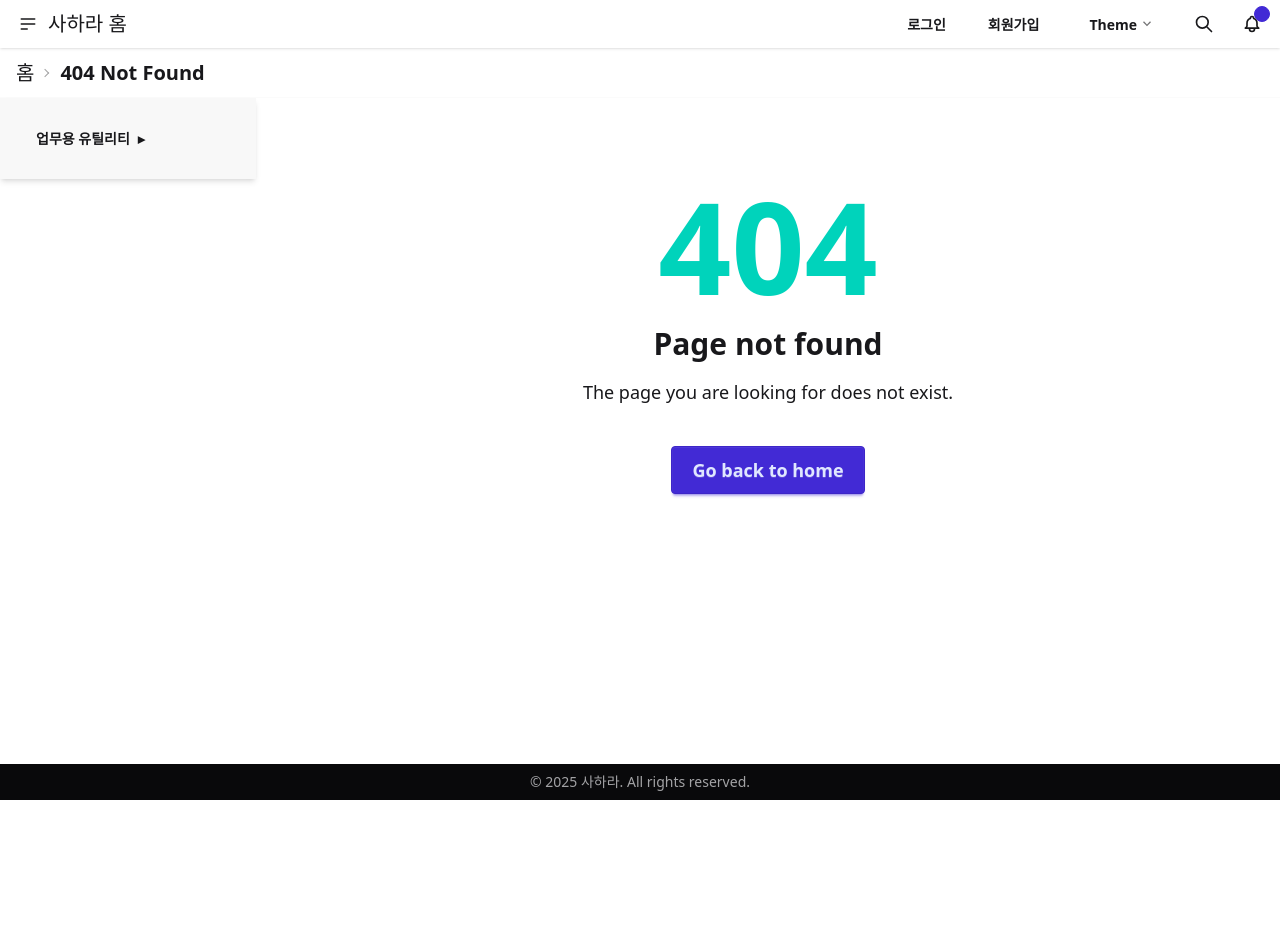
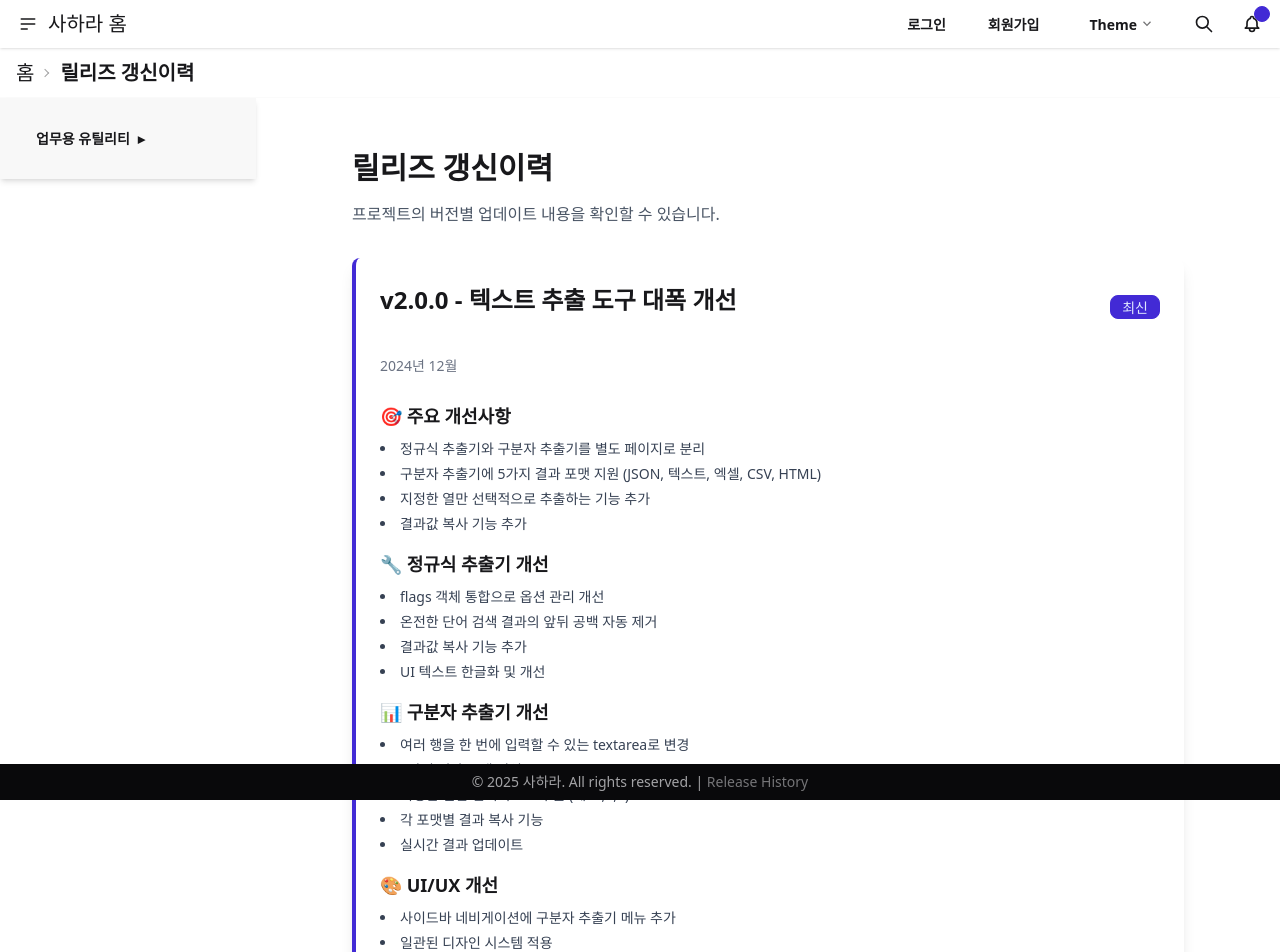
Before and after one commit to mrjung72/my-vite-vue3-sass-tailwind-app, a Vue app: page /release-history in a window 1280 px wide. Before the commit this address had no page. Shown: the top 952 px of the page. Before the commit the page ends 800 px from the top, so only its background shows below. Built offline with nearby package versions, Linux system fonts and the light colour scheme.

Commit message:
릴리즈 갱신이력 화면 추가

```diff
--- a/src/components/TheFooter.vue
+++ b/src/components/TheFooter.vue
@@ -1,11 +1,20 @@
 <script setup>
+import { useRouter } from 'vue-router'
 
+const router = useRouter()
+
+const goToReleaseHistory = () => {
+  router.push('/release-history')
+}
 </script>
 
 <template>
   <footer class="bg-neutral text-neutral-content px-6 py-2 w-full fixed bottom-0 left-0 flex justify-center">
     <div class="max-w-md w-full text-center text-sm">
-      <p class="opacity-70">© 2025 사하라. All rights reserved.</p>
+      <p class="opacity-70">
+        © 2025 사하라. All rights reserved. |
+        <a @click="goToReleaseHistory" class="link link-hover opacity-70 cursor-pointer">Release History</a>
+      </p>
     </div>
   </footer>
 </template>
--- a/src/router/routes.js
+++ b/src/router/routes.js
@@ -130,4 +130,10 @@ export default [
 		component: () => import('@/views/SeparatorView.vue'),
 		meta: { title: '구분자 추출기' },
 	},
+	{
+		path: '/release-history',
+		name: 'release-history',
+		component: () => import('@/views/ReleaseHistoryView.vue'),
+		meta: { title: '릴리즈 갱신이력' },
+	},
 ];
--- /dev/null
+++ b/src/views/ReleaseHistoryView.vue
@@ -0,0 +1,170 @@
+<template>
+  <div class="max-w-4xl mx-auto p-8">
+    <div class="mb-8">
+      <h1 class="text-3xl font-bold mb-4">릴리즈 갱신이력</h1>
+      <p class="text-gray-600">프로젝트의 버전별 업데이트 내용을 확인할 수 있습니다.</p>
+    </div>
+
+    <div class="space-y-8">
+      <!-- 최신 버전 -->
+      <div class="card bg-base-100 shadow-lg border-l-4 border-primary">
+        <div class="card-body">
+          <div class="flex items-center justify-between mb-4">
+            <h2 class="card-title text-2xl">v2.0.0 - 텍스트 추출 도구 대폭 개선</h2>
+            <div class="badge badge-primary">최신</div>
+          </div>
+          <div class="text-sm text-gray-500 mb-4">2024년 12월</div>
+
+          <div class="space-y-4">
+            <div>
+              <h3 class="font-semibold text-lg mb-2">🎯 주요 개선사항</h3>
+              <ul class="list-disc list-inside space-y-1 text-gray-700">
+                <li>정규식 추출기와 구분자 추출기를 별도 페이지로 분리</li>
+                <li>구분자 추출기에 5가지 결과 포맷 지원 (JSON, 텍스트, 엑셀, CSV, HTML)</li>
+                <li>지정한 열만 선택적으로 추출하는 기능 추가</li>
+                <li>결과값 복사 기능 추가</li>
+              </ul>
+            </div>
+
+            <div>
+              <h3 class="font-semibold text-lg mb-2">🔧 정규식 추출기 개선</h3>
+              <ul class="list-disc list-inside space-y-1 text-gray-700">
+                <li>flags 객체 통합으로 옵션 관리 개선</li>
+                <li>온전한 단어 검색 결과의 앞뒤 공백 자동 제거</li>
+                <li>결과값 복사 기능 추가</li>
+                <li>UI 텍스트 한글화 및 개선</li>
+              </ul>
+            </div>
+
+            <div>
+              <h3 class="font-semibold text-lg mb-2">📊 구분자 추출기 개선</h3>
+              <ul class="list-disc list-inside space-y-1 text-gray-700">
+                <li>여러 행을 한 번에 입력할 수 있는 textarea로 변경</li>
+                <li>5가지 결과 포맷 지원</li>
+                <li>지정한 열만 선택적으로 추출 (예: 1,3,5)</li>
+                <li>각 포맷별 결과 복사 기능</li>
+                <li>실시간 결과 업데이트</li>
+              </ul>
+            </div>
+
+            <div>
+              <h3 class="font-semibold text-lg mb-2">🎨 UI/UX 개선</h3>
+              <ul class="list-disc list-inside space-y-1 text-gray-700">
+                <li>사이드바 네비게이션에 구분자 추출기 메뉴 추가</li>
+                <li>일관된 디자인 시스템 적용</li>
+                <li>사용자 친화적인 인터페이스 개선</li>
+              </ul>
+            </div>
+          </div>
+        </div>
+      </div>
+
+      <!-- 이전 버전들 -->
+      <div class="card bg-base-100 shadow-lg border-l-4 border-secondary">
+        <div class="card-body">
+          <div class="flex items-center justify-between mb-4">
+            <h2 class="card-title text-2xl">v1.5.0 - 텍스트 추출 기능 추가</h2>
+            <div class="badge badge-secondary">이전</div>
+          </div>
+          <div class="text-sm text-gray-500 mb-4">2024년 11월</div>
+
+          <div class="space-y-4">
+            <div>
+              <h3 class="font-semibold text-lg mb-2">🆕 새로운 기능</h3>
+              <ul class="list-disc list-inside space-y-1 text-gray-700">
+                <li>정규식 기반 텍스트 추출기 추가</li>
+                <li>@단어 추출기 추가</li>
+                <li>테이블명 추출기 추가</li>
+                <li>구분자 기반 텍스트 분리 기능 추가</li>
+              </ul>
+            </div>
+
+            <div>
+              <h3 class="font-semibold text-lg mb-2">🔧 기본 기능</h3>
+              <ul class="list-disc list-inside space-y-1 text-gray-700">
+                <li>프리셋 패턴 지원 (이메일, URL, 전화번호, IP 등)</li>
+                <li>정규식 플래그 옵션 (전체 적용, 대소문자 무시, 여러 줄 매치)</li>
+                <li>중복 제거 기능</li>
+                <li>온전한 단어 검색 옵션</li>
+              </ul>
+            </div>
+          </div>
+        </div>
+      </div>
+
+      <div class="card bg-base-100 shadow-lg border-l-4 border-accent">
+        <div class="card-body">
+          <div class="flex items-center justify-between mb-4">
+            <h2 class="card-title text-2xl">v1.0.0 - 초기 릴리즈</h2>
+            <div class="badge badge-accent">초기</div>
+          </div>
+          <div class="text-sm text-gray-500 mb-4">2024년 10월</div>
+
+          <div class="space-y-4">
+            <div>
+              <h3 class="font-semibold text-lg mb-2">🚀 기본 시스템</h3>
+              <ul class="list-disc list-inside space-y-1 text-gray-700">
+                <li>Vue 3 + Vite 기반 프론트엔드</li>
+                <li>Node.js + Express 백엔드</li>
+                <li>MariaDB 데이터베이스 연동</li>
+                <li>Tailwind CSS + DaisyUI UI 프레임워크</li>
+              </ul>
+            </div>
+
+            <div>
+              <h3 class="font-semibold text-lg mb-2">👥 사용자 관리</h3>
+              <ul class="list-disc list-inside space-y-1 text-gray-700">
+                <li>회원가입 및 로그인 시스템</li>
+                <li>회원 정보 관리</li>
+                <li>CSV 파일을 통한 회원 정보 일괄 등록</li>
+                <li>관리자 권한 시스템</li>
+              </ul>
+            </div>
+
+            <div>
+              <h3 class="font-semibold text-lg mb-2">🖥️ 서버 관리</h3>
+              <ul class="list-disc list-inside space-y-1 text-gray-700">
+                <li>서버 정보 등록 및 관리</li>
+                <li>데이터베이스 정보 관리</li>
+                <li>CSV 파일을 통한 서버 정보 일괄 등록</li>
+                <li>서버 연결 테스트 기능</li>
+              </ul>
+            </div>
+
+            <div>
+              <h3 class="font-semibold text-lg mb-2">💬 게시판</h3>
+              <ul class="list-disc list-inside space-y-1 text-gray-700">
+                <li>게시글 작성, 수정, 삭제</li>
+                <li>댓글 시스템</li>
+                <li>게시글 목록 및 상세 보기</li>
+              </ul>
+            </div>
+          </div>
+        </div>
+      </div>
+    </div>
+
+    <div class="mt-8 p-4 bg-base-200 rounded-lg">
+      <h3 class="font-semibold text-lg mb-2">📝 버전 관리 규칙</h3>
+      <div class="text-sm text-gray-700 space-y-1">
+        <p><strong>주 버전 (Major):</strong> 호환되지 않는 API 변경</p>
+        <p><strong>부 버전 (Minor):</strong> 이전 버전과 호환되는 새로운 기능 추가</p>
+        <p><strong>패치 버전 (Patch):</strong> 이전 버전과 호환되는 버그 수정</p>
+      </div>
+    </div>
+  </div>
+</template>
+
+<script setup>
+// 릴리즈 히스토리 페이지는 단순한 정적 콘텐츠이므로 별도의 로직이 필요하지 않습니다.
+</script>
+
+<style scoped>
+.card {
+  transition: transform 0.2s ease-in-out;
+}
+
+.card:hover {
+  transform: translateY(-2px);
+}
+</style>
```
